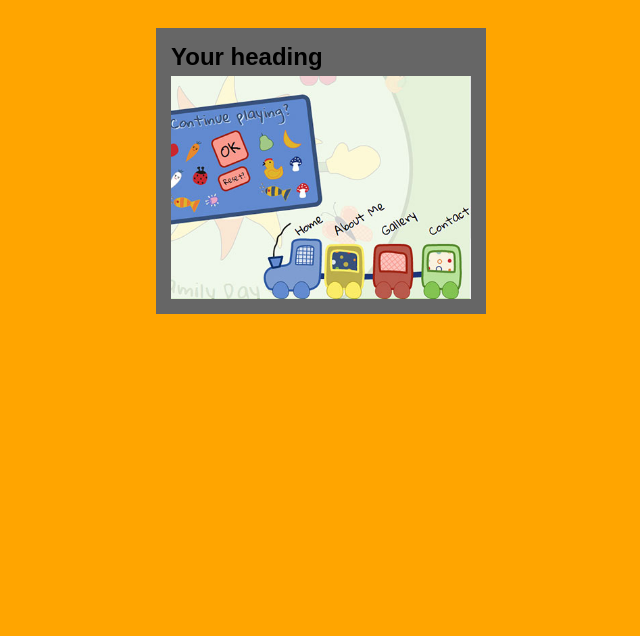
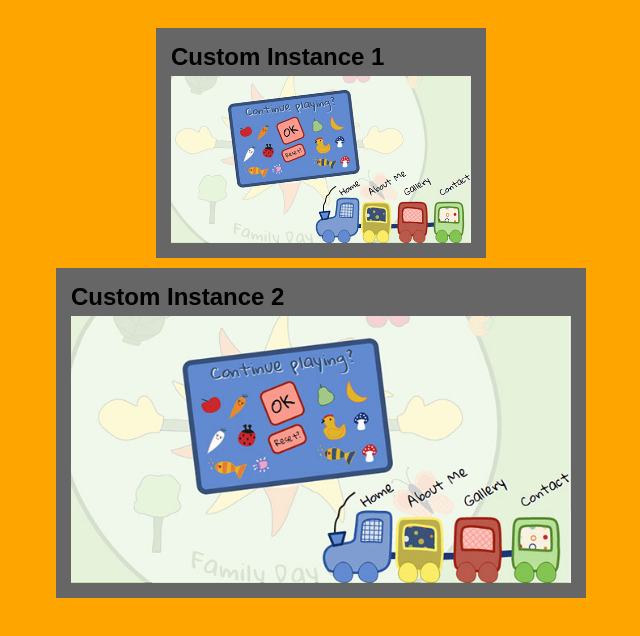
Before and after one commit to jimdoyle82/snugbox, a website: page instance.html in a window 1280 px wide. Shown: the whole page, without its empty margins (334-974 px from the left). Drawn offline with Linux system fonts and the light colour scheme.

Commit message:
added 2nd example

```diff
--- a/css/instance.css
+++ b/css/instance.css
@@ -5,29 +5,61 @@ body {
 }
 
 
-.custom-container {
+/* START Custom Instance 1 */
+.custom-instance-1 {
     margin: 0 auto;
 	width: 300px;
 	position: relative;
 }
 
-.btnhit,
-.l-snugbox.custom {
+.custom-instance-1 > .btnhit,
+.custom-instance-1 > .l-snugbox {
 	padding: 15px 15px 15px;
     margin: 0;
 }
 
-.l-snugbox.custom {
-	height: 256px;
+.custom-instance-1 > .l-snugbox {
+	height: 200px;
 	background-color: #666666;
 }
 
-h2.custom {
+.custom-instance-1 h2 {
 	margin: 0 0 5px 0;
 	font-family: arial, sans-serif;
 }
 
-.custom-container[data-id="sfdc"] .snugbox-img {
+.custom-instance-1 .snugbox-img {
 	background-image: url( "../img/sfdc.jpg" );
 	background-position: right bottom;
 }
+/* END Custom Instance 1 */
+
+
+/* START Custom Instance 2 */
+.custom-instance-2 {
+    margin: 10px auto 0;
+	width: 500px;
+	position: relative;
+}
+
+.custom-instance-2 > .btnhit,
+.custom-instance-2 > .l-snugbox {
+	padding: 15px 15px 15px;
+    margin: 0;
+}
+
+.custom-instance-2 > .l-snugbox {
+	height: 300px;
+	background-color: #666666;
+}
+
+.custom-instance-2 h2 {
+	margin: 0 0 5px 0;
+	font-family: arial, sans-serif;
+}
+
+.custom-instance-2 .snugbox-img {
+	background-image: url( "../img/sfdc.jpg" );
+	background-position: right bottom;
+}
+/* END Custom Instance 2 */
--- a/instance.html
+++ b/instance.html
@@ -18,19 +18,38 @@
     </head>
     <body>
 
-        <div data-id="sfdc" class="custom-container">
+        <div data-id="sfdc" class="container custom-instance-1">
 
             <!-- optional, if you want the box to be clickable -->
             <span class="btnhit"></span>
 
-            <div class="custom l-snugbox">
+            <div class="l-snugbox">
                 <span class="l-snugbox-row">
                     <span class="l-snugbox-cell l-snugbox-heading snugbox-heading">
-                        <h2 class="custom">Your heading</h2>
+                        <h2>Custom Instance 1</h2>
                     </span>
                 </span>
                 <span class="l-snugbox-row">
-                    <span class="custom l-snugbox-cell l-snugbox-row-img snugbox-img"></span>
+                    <span class="l-snugbox-cell l-snugbox-row-img snugbox-img"></span>
+                </span>
+            </div>
+
+        </div>
+
+
+        <div data-id="sfdc" class="container custom-instance-2">
+
+            <!-- optional, if you want the box to be clickable -->
+            <span class="btnhit"></span>
+
+            <div class="l-snugbox">
+                <span class="l-snugbox-row">
+                    <span class="l-snugbox-cell l-snugbox-heading snugbox-heading">
+                        <h2>Custom Instance 2</h2>
+                    </span>
+                </span>
+                <span class="l-snugbox-row">
+                    <span class="l-snugbox-cell l-snugbox-row-img snugbox-img"></span>
                 </span>
             </div>
 
--- a/js/snugbox.js
+++ b/js/snugbox.js
@@ -17,7 +17,7 @@
 
 		// workaround for button not being clickable because of polyfill
 		$(".snugbox-img").on("click", function(evt) {
-			$(evt.target).closest(".custom-container").trigger("click");
+			$(evt.target).closest(".container").trigger("click");
 		});
 	}
 
@@ -39,7 +39,7 @@
 	function resizeBgSizePolyfill() {
 		if( Modernizr.backgroundsize ) return;
 
-		$.each( $(".custom-container .background-size-polyfill"), function(i, el) {
+		$.each( $(".container .background-size-polyfill"), function(i, el) {
 
 			// set heights, so that IE8 can render the polyfill correctly
 			$(el).height( $(el).parent().height() );
```
